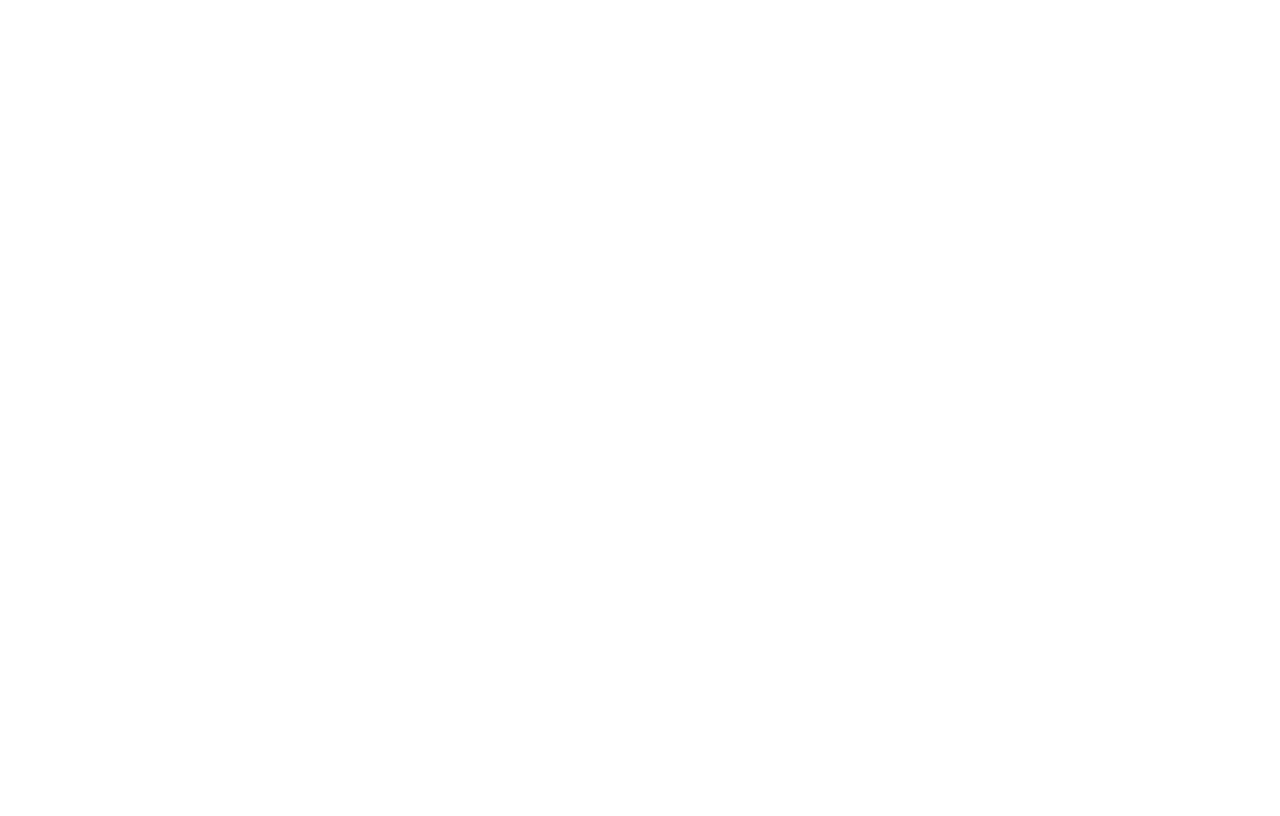
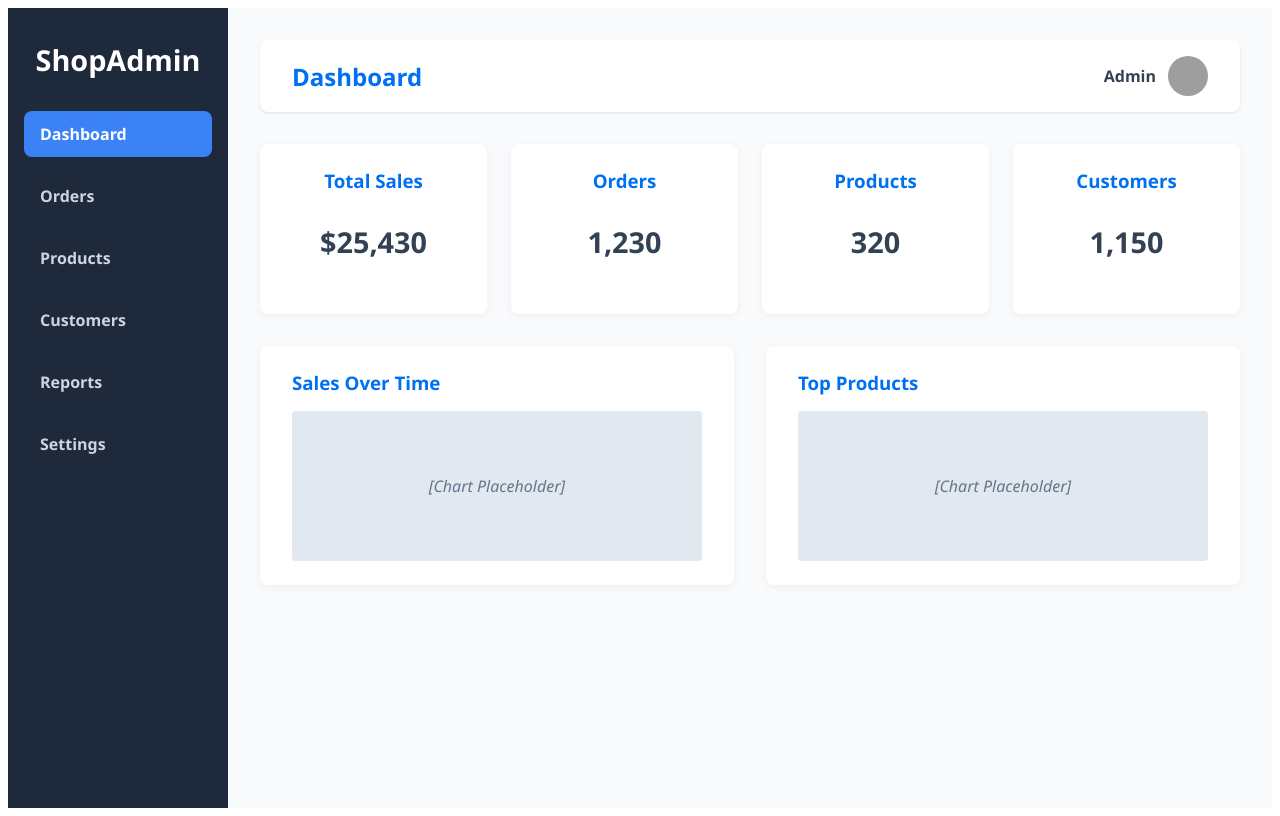
Before and after one commit to bluesky1022/angular20-master, an Angular app: page /dashboard in a window 1280 px wide. Before the commit this address led to /. Built offline with nearby package versions, Linux system fonts and the light colour scheme; grey boxes are pictures that could not be loaded.

Commit message:
add dashboard

```diff
--- /dev/null
+++ b/src/app/components/dashboard/dashboard.component.html
@@ -0,0 +1,55 @@
+<main>
+  <div class="dashboard">
+    <aside class="sidebar">
+      <div class="logo">ShopAdmin</div>
+      <nav class="nav">
+        <a routerLink="#" class="nav-item active">Dashboard</a>
+        <a routerLink="#" class="nav-item">Orders</a>
+        <a routerLink="#" class="nav-item">Products</a>
+        <a routerLink="#" class="nav-item">Customers</a>
+        <a routerLink="#" class="nav-item">Reports</a>
+        <a routerLink="#" class="nav-item">Settings</a>
+      </nav>
+    </aside>
+
+    <main class="main-content">
+      <header class="header">
+        <h1>Dashboard</h1>
+        <div class="user-profile">
+          <span>Admin</span>
+          <img src="https://i.pravatar.cc/40" alt="User Avatar" />
+        </div>
+      </header>
+
+      <section class="widgets">
+        <div class="widget card">
+          <h3>Total Sales</h3>
+          <p class="value">$25,430</p>
+        </div>
+        <div class="widget card">
+          <h3>Orders</h3>
+          <p class="value">1,230</p>
+        </div>
+        <div class="widget card">
+          <h3>Products</h3>
+          <p class="value">320</p>
+        </div>
+        <div class="widget card">
+          <h3>Customers</h3>
+          <p class="value">1,150</p>
+        </div>
+      </section>
+
+      <section class="charts">
+        <div class="card chart">
+          <h3>Sales Over Time</h3>
+          <div class="placeholder">[Chart Placeholder]</div>
+        </div>
+        <div class="card chart">
+          <h3>Top Products</h3>
+          <div class="placeholder">[Chart Placeholder]</div>
+        </div>
+      </section>
+    </main>
+  </div>
+</main>
--- /dev/null
+++ b/src/app/components/dashboard/dashboard.component.scss
@@ -0,0 +1,200 @@
+// dashboard.scss
+
+$primary-color: #0070f3;
+$sidebar-bg: #1e293b;
+$sidebar-text: #cbd5e1;
+$sidebar-active-bg: #3b82f6;
+$background-color: #f8fafc;
+$card-bg: #ffffff;
+$text-color: #334155;
+$header-bg: #ffffff;
+$border-radius: 8px;
+$font-family: 'Segoe UI', Tahoma, Geneva, Verdana, sans-serif;
+
+* {
+  box-sizing: border-box;
+}
+
+main, html {
+  margin: 0;
+  height: 100%;
+  font-family: $font-family;
+  background-color: $background-color;
+  color: $text-color;
+}
+
+.dashboard {
+  display: flex;
+  height: 100vh;
+}
+
+// Sidebar
+
+.sidebar {
+  background-color: $sidebar-bg;
+  color: $sidebar-text;
+  width: 220px;
+  display: flex;
+  flex-direction: column;
+  padding: 2rem 1rem;
+}
+
+.logo {
+  font-size: 1.8rem;
+  font-weight: 700;
+  margin-bottom: 2rem;
+  text-align: center;
+  color: white;
+}
+
+.nav {
+  display: flex;
+  flex-direction: column;
+  gap: 1rem;
+}
+
+.nav-item {
+  color: $sidebar-text;
+  text-decoration: none;
+  font-weight: 600;
+  padding: 0.75rem 1rem;
+  border-radius: $border-radius;
+  transition: background-color 0.3s ease, color 0.3s ease;
+
+  &.active,
+  &:hover {
+    background-color: $sidebar-active-bg;
+    color: white;
+  }
+}
+
+// Main Content
+
+.main-content {
+  flex: 1;
+  display: flex;
+  flex-direction: column;
+  padding: 2rem;
+  overflow-y: auto;
+}
+
+.header {
+  display: flex;
+  justify-content: space-between;
+  align-items: center;
+  background-color: $header-bg;
+  padding: 1rem 2rem;
+  border-radius: $border-radius;
+  box-shadow: 0 1px 3px rgba(0,0,0,0.1);
+  margin-bottom: 2rem;
+
+  h1 {
+    margin: 0;
+    font-weight: 700;
+    font-size: 1.5rem;
+    color: $primary-color;
+  }
+
+  .user-profile {
+    display: flex;
+    align-items: center;
+    gap: 0.75rem;
+    font-weight: 600;
+    color: $text-color;
+
+    img {
+      width: 40px;
+      height: 40px;
+      border-radius: 50%;
+      object-fit: cover;
+    }
+  }
+}
+
+// Widgets
+
+.widgets {
+  display: grid;
+  grid-template-columns: repeat(auto-fit, minmax(180px, 1fr));
+  gap: 1.5rem;
+  margin-bottom: 2rem;
+
+  .widget {
+    background-color: $card-bg;
+    padding: 1.5rem 2rem;
+    border-radius: $border-radius;
+    box-shadow: 0 2px 8px rgba(0,0,0,0.05);
+    text-align: center;
+
+    h3 {
+      margin: 0 0 0.75rem 0;
+      font-weight: 600;
+      color: $primary-color;
+    }
+
+    .value {
+      font-size: 1.8rem;
+      font-weight: 700;
+      color: $text-color;
+    }
+  }
+}
+
+// Charts
+
+.charts {
+  display: grid;
+  grid-template-columns: 1fr 1fr;
+  gap: 2rem;
+
+  .chart {
+    background-color: $card-bg;
+    padding: 1.5rem 2rem;
+    border-radius: $border-radius;
+    box-shadow: 0 2px 8px rgba(0,0,0,0.05);
+
+    h3 {
+      margin-top: 0;
+      font-weight: 600;
+      color: $primary-color;
+      margin-bottom: 1rem;
+    }
+
+    .placeholder {
+      height: 150px;
+      background: #e2e8f0;
+      border-radius: 4px;
+      display: flex;
+      justify-content: center;
+      align-items: center;
+      color: #64748b;
+      font-style: italic;
+    }
+  }
+}
+
+// Responsive
+
+@media (max-width: 768px) {
+  .dashboard {
+    flex-direction: column;
+  }
+  .sidebar {
+    width: 100%;
+    flex-direction: row;
+    padding: 1rem;
+    overflow-x: auto;
+  }
+  .nav {
+    flex-direction: row;
+    gap: 1rem;
+    width: 100%;
+    justify-content: center;
+  }
+  .main-content {
+    padding: 1rem;
+  }
+  .charts {
+    grid-template-columns: 1fr;
+  }
+}
--- /dev/null
+++ b/src/app/components/notfound/notfound.component.html
@@ -0,0 +1,10 @@
+<main>
+  <div class="container">
+    <div class="error-code">404</div>
+    <div class="message">
+      <h1>Page Not Found</h1>
+      <p>Sorry, the page you are looking for doesn't exist.</p>
+      <a class="btn" href="/dashboard">Go Home</a>
+    </div>
+  </div>
+</main>
--- /dev/null
+++ b/src/app/components/notfound/notfound.component.scss
@@ -0,0 +1,89 @@
+// 404.scss
+
+$primary-color: #0070f3;
+$background-color: #f0f4f8;
+$text-color: #334155;
+$btn-bg: $primary-color;
+$btn-hover-bg: $primary-color;
+$font-family: 'Segoe UI', Tahoma, Geneva, Verdana, sans-serif;
+
+@keyframes bounce {
+  0%, 100% {
+    transform: translateY(0);
+    animation-timing-function: cubic-bezier(0.8,0,1,1);
+  }
+  50% {
+    transform: translateY(-20px);
+    animation-timing-function: cubic-bezier(0,0,0.2,1);
+  }
+}
+
+main, html {
+  margin: 0;
+  height: 100%;
+  background-color: $background-color;
+  font-family: $font-family;
+  color: $text-color;
+  display: flex;
+  justify-content: center;
+  align-items: center;
+}
+
+.container {
+  text-align: center;
+  padding: 2rem;
+}
+
+.error-code {
+  font-size: 10rem;
+  font-weight: 900;
+  color: $primary-color;
+  animation: bounce 2s infinite;
+  user-select: none;
+}
+
+.message {
+  h1 {
+    font-size: 2rem;
+    margin: 0.5rem 0 1rem;
+    font-weight: 700;
+  }
+
+  p {
+    font-size: 1.1rem;
+    margin-bottom: 2rem;
+    color: $text-color;
+  }
+
+  .btn {
+    background-color: $btn-bg;
+    color: white;
+    padding: 0.75rem 2rem;
+    font-weight: 600;
+    text-decoration: none;
+    border-radius: 6px;
+    box-shadow: 0 4px 6px rgba($btn-bg, 0.4);
+    transition: background-color 0.3s ease;
+
+    &:hover {
+      background-color: $btn-hover-bg;
+    }
+  }
+}
+
+// Responsive
+
+@media (max-width: 480px) {
+  .error-code {
+    font-size: 6rem;
+  }
+
+  .message {
+    h1 {
+      font-size: 1.5rem;
+    }
+    p {
+      font-size: 1rem;
+    }
+  }
+}
--- /dev/null
+++ b/src/app/components/notfound/notfound.component.ts
@@ -0,0 +1,17 @@
+import { Component } from '@angular/core';
+import { Router } from '@angular/router';
+
+@Component({
+    selector:'not-found',
+    templateUrl: './notfound.component.html',
+    styleUrl: './notfound.component.scss',
+})
+
+export class NotFound{
+
+    constructor(public router: Router){}
+    doSomething(e:any){
+        e.preventDefault();
+        this.router.navigate(['/dashboard']);
+    }
+}
```
Also changed, not shown: src/app/app.routes.ts (+20 -0 lines), src/app/components/dashboard/dashboard.component.ts (added, +11 -0 lines).
